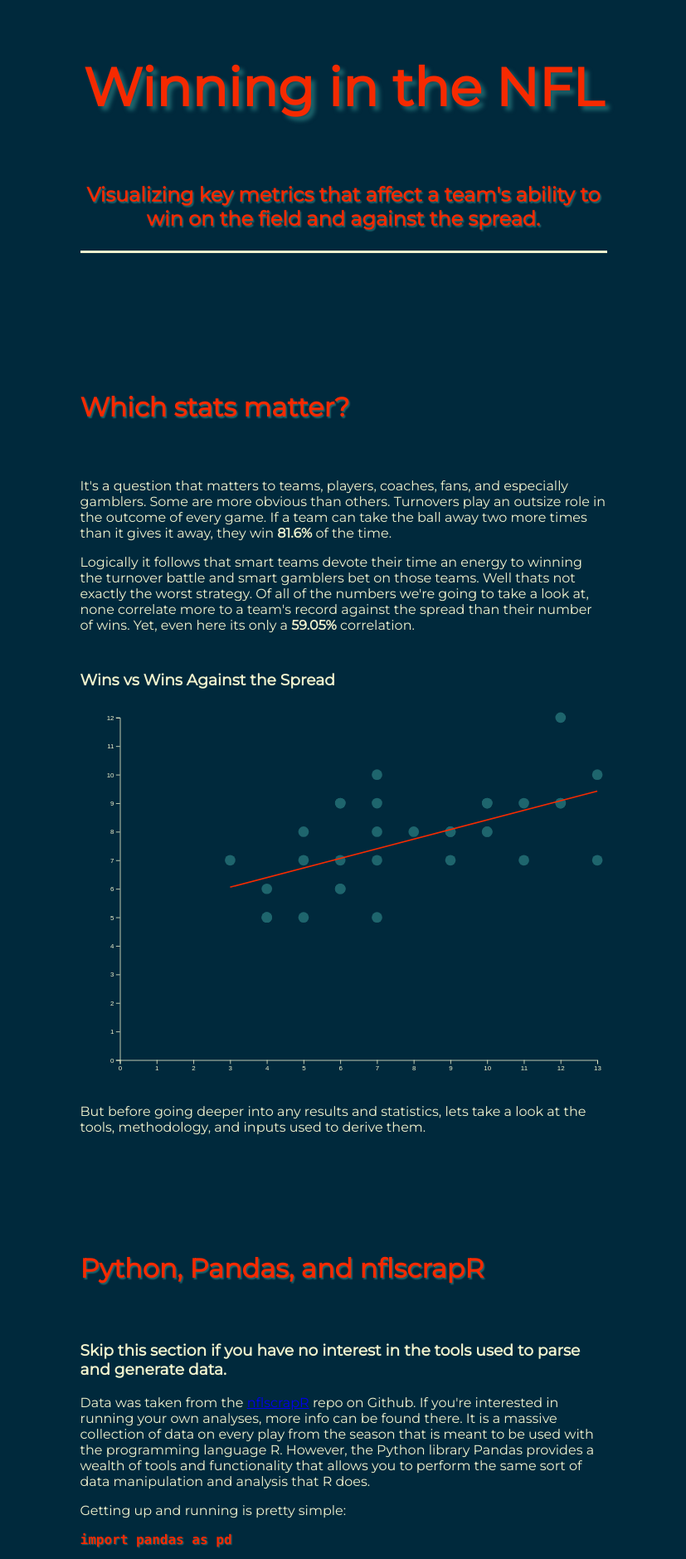
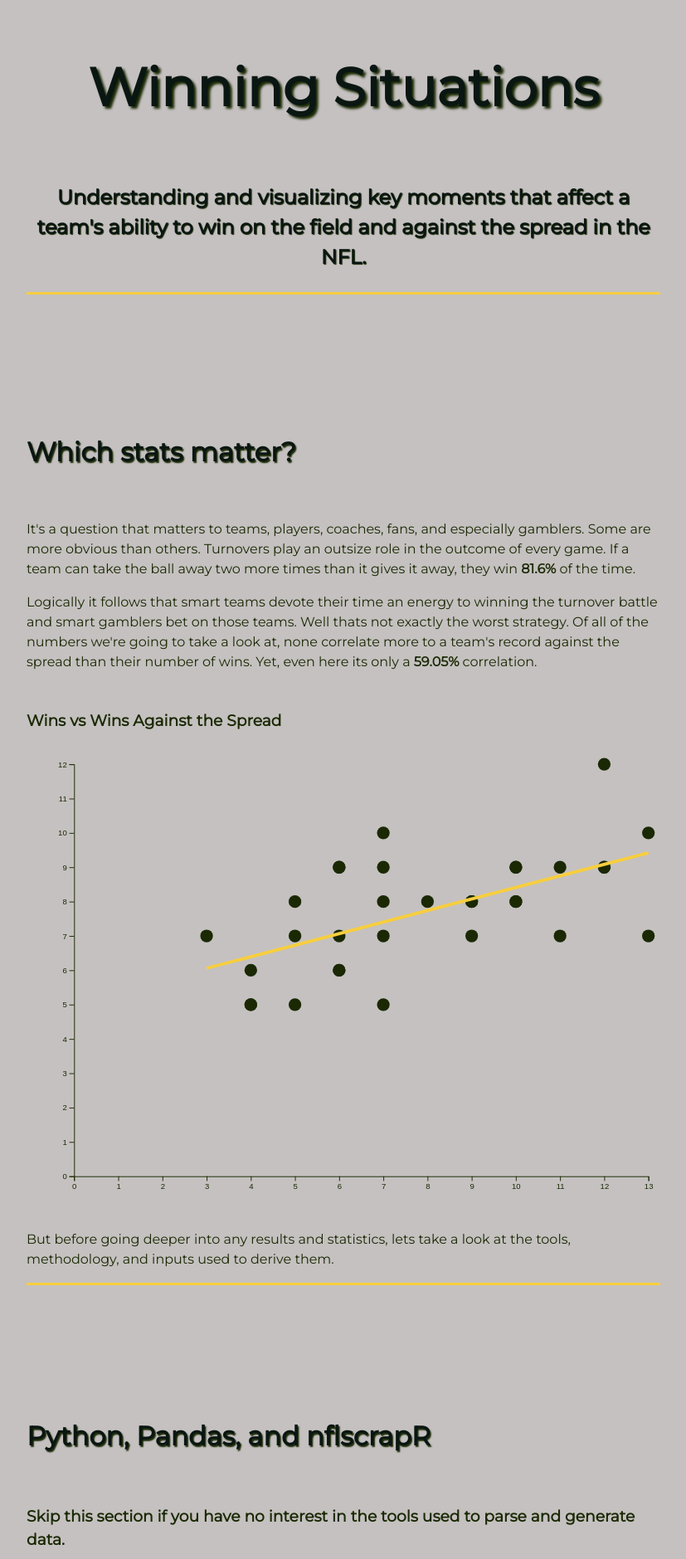
Before and after one commit to ferrisdraouil/nfl_data, a React (Create React App) app in the folder frontend/: page / in a window 1280 px wide. Shown: the top 1879 px of the page at 83% size, without its empty margins (226-1053 px from the left). Built offline with nearby package versions, Linux system fonts and the light colour scheme.

Commit message:
added content and modified css

```diff
--- a/frontend/src/App.css
+++ b/frontend/src/App.css
@@ -2,85 +2,88 @@
 
 body {
   font-family: 'Montserrat', sans-serif;
-  color: #f1f3ce;
+  color: #1a2903;
+  line-height: 1.5;
 }
 
 hr {
   display: block;
   height: 1px;
   border: 0;
-  border-top: 3px solid #f1f3ce;
+  border-top: 3px solid #f7ce3e;
   margin: 1em 0;
   padding: 0;
 }
 
 code {
   font-weight: bolder;
-  color: #f62a00;
-  text-shadow: 1.2px 1.2px 1.2px #1e656d;
+  color: #0a1612;
+  text-shadow: 0.5px 0.5px 0.5px #1a2903;
 }
 
 .App {
-  background-color: #00293c;
+  background-color: #c5c1c0;
 }
 
 #container {
   display: grid;
-  grid-template-columns: repeat(4, 1fr);
+  grid-template-columns: repeat(5, 1fr);
   grid-gap: 10px;
   grid-auto-rows: minmax(100px, auto);
 }
 
 .one {
-  grid-column: 2 / 4;
+  grid-column: 2 / 5;
   grid-row: 1 / 3;
   display: flex;
   justify-content: center;
   align-items: center;
   font-size: xx-large;
-  color: #f62a00;
-  text-shadow: 5px 5px 5px #1e656d;
+  color: #0a1612;
+  text-shadow: 3px 3px 3px #1a2903;
 }
 
 .two {
-  grid-column: 2 / 4;
+  grid-column: 2 / 5;
   grid-row: 3;
   text-align: center;
-  color: #f62a00;
-  text-shadow: 1.5px 1.5px 1.5px #1e656d;
+  color: #0a1612;
+  text-shadow: 1.0px 1.0px 1.0px #1a2903;
   font-size: x-large;
 }
 
 .three {
-  grid-column: 2 / 4;
+  grid-column: 2 / 5;
   grid-row: 5;
-  color: #f62a00;
-  text-shadow: 1.5px 1.5px 1.5px #1e656d;
+  color: #0a1612;
+  text-shadow: 1.5px 1.5px 1.5px #1a2903;
 }
 
 .four {
-  grid-column: 2 / 4;
+  grid-column: 2 / 5;
   grid-row: 6;
-  /* color: #f1f3ce; */
 }
 
 .five {
-  grid-column: 2 / 4;
+  grid-column: 2 / 5;
   grid-row: 7;
-  /* color: #8c0004; */
 }
 
 .six {
-  grid-column: 2 / 4;
+  grid-column: 2 / 5;
   grid-row: 9;
-  color: #f62a00;
-  text-shadow: 1.5px 1.5px 1.5px #1e656d;
+  color: #0a1612;
+  text-shadow: 1.5px 1.5px 1.5px #1a2903;
 }
 .seven {
-  grid-column: 2 / 4;
+  grid-column: 2 / 5;
   grid-row: 10;
 }
 .eight {
-  grid-column: 2 / 4;
+  grid-column: 2 / 5;
   grid-row: 11;
 }
+.nine {
+  grid-column: 2 / 5;
+  grid-row: 12;
+}
--- a/frontend/src/App.js
+++ b/frontend/src/App.js
@@ -1,17 +1,24 @@
 import React, { Component } from 'react';
 import './App.css';
-import LinearPlot from './LinearPlot';
+import ScatterPlot from './ScatterPlot';
 
 class App extends Component {
   render() {
+    const { winsVsAts, downOneQuarterFourCloseTrue } = this.props;
+    const winsVsDownOneQuarterFourCloseTrue = winsVsAts.map((elem, idx) => {
+      return [elem[0], downOneQuarterFourCloseTrue[idx]];
+    });
+    const atsWinsVsDownOneQuarterFourCloseTrue = winsVsAts.map((elem, idx) => {
+      return [elem[1], downOneQuarterFourCloseTrue[idx]];
+    });
     return (
       <div className="App" id="container">
         <header className="one">
-          <h1>Winning in the NFL</h1>
+          <h1>Winning Situations</h1>
         </header>
         <b className="two">
-          Visualizing key metrics that affect a team's ability to win on the
-          field and against the spread.
+          Understanding and visualizing key moments that affect a team's ability
+          to win on the field and against the spread in the NFL.
           <hr />
         </b>
         <h1 className="three">Which stats matter?</h1>
@@ -33,13 +40,15 @@ class App extends Component {
           </p>
         </section>
         <section className="five">
-          <LinearPlot
+          <ScatterPlot
             data={this.props.winsVsAts}
             title={'Wins vs Wins Against the Spread'}
           />
           But before going deeper into any results and statistics, lets take a
           look at the tools, methodology, and inputs used to derive them.
+          <hr />
         </section>
+
         <h1 className="six">Python, Pandas, and nflscrapR</h1>
         <section className="seven">
           <h3>
@@ -99,6 +108,79 @@ class App extends Component {
             they become very interesting.
           </p>
         </section>
+        <header className="eight">
+          <h1>The Game's Mosts Important Situation</h1>
+          <hr />
+        </header>
+        <section className="nine">
+          <p>
+            To both teams and gamblers alike, there is one situation which
+            correlates with success more than any other. A team's Win
+            Probability Added per play on{' '}
+            <b>First Down in the Fourth Quarter of close games</b>. Here, close
+            is defined as a score differential less than or equal to 12 points.
+            The raw correlation to wins is <b>0.78</b> and to against the spread
+            wins it is <b>0.54</b>. Both of those numbers are the highest in
+            their respective categories.
+          </p>
+          <ScatterPlot
+            data={winsVsDownOneQuarterFourCloseTrue}
+            title="Wins vs WPA Down One, Quarter Four, Close Game"
+          />
+          <ScatterPlot
+            data={atsWinsVsDownOneQuarterFourCloseTrue}
+            title="ATS Wins vs WPA - Down One, Quarter Four, Close Game"
+          />
+          <p>
+            If you're a diehard football fan, as I am, this is somewhat
+            surprisng to find out. The common sense states that third is the
+            King of downs, and the best teams are the best because they dial up
+            their performance when it's either succeed or vacate the field of
+            play.
+          </p>
+          <p>
+            In fact, third down does not appear to be nearly as important as the
+            first two. Take, for example,{' '}
+            <b>third down in the fourth quarter of close games</b>. If you had
+            asked me to make a hypothesis about which situation would correlate
+            most strongly with a team's win-loss record, then this would have
+            been the one I chose. As it turns out, the correlation coefficient
+            is <b>0.42</b>, which is respectable, but to put it in context,
+            there are fifty game states that are more strongly correlated to
+            wins. Further extending the weirdness, of those fifty, only five
+            involve third down -- the rest are all tied to either first or
+            second down.
+          </p>
+          <p>
+            For the curious, the top five in order are:
+            <ol>
+              <li>First Down, Fourth Quarter, Close Game</li>
+              <li>First Down, Second Half, Close Game</li>
+              <li>
+                First Down, Third Quarter, Close Game, Outside the Red Zone
+              </li>
+              <li>
+                First Down, Second Quarter, Close Game, Outside the Red Zone
+              </li>
+              <li>
+                First Down, First Quarter, Close Game, Outside the Red Zone
+              </li>
+            </ol>
+            <br />
+            And for wins against the spread:
+            <ol>
+              <li>First Down, Fourth Quarter, Close Game</li>
+              <li>Second Down, Second Half, Close Game</li>
+              <li>Second Down, Second Half, Close Game, Inside the Red Zone</li>
+              <li>
+                Second Down, Second Quarter, Close Game, Inside the Red Zone
+              </li>
+              <li>
+                Second Down, First Quarter, Close Game, Inside the Red Zone
+              </li>
+            </ol>
+          </p>
+        </section>
       </div>
     );
   }
@@ -138,6 +220,40 @@ App.defaultProps = {
     [5, 7],
     [9, 8],
     [7, 9]
+  ],
+  downOneQuarterFourCloseTrue: [
+    -0.01,
+    0,
+    0.004,
+    0,
+    -0.007,
+    0.015,
+    -0.005,
+    0.008,
+    0.004,
+    -0.007,
+    -0.009,
+    -0.005,
+    0.001,
+    0.005,
+    0.002,
+    0.007,
+    0.01,
+    0.008,
+    -0.004,
+    -0.003,
+    0.004,
+    0.007,
+    -0.003,
+    -0.011,
+    -0.011,
+    0,
+    0.003,
+    -0.002,
+    -0.006,
+    -0.003,
+    0.001,
+    -0.004
   ]
 };
 
--- a/frontend/src/Circles.js
+++ b/frontend/src/Circles.js
@@ -7,7 +7,7 @@ export default class RenderCircles extends React.Component {
         cx={this.props.scale.x(coords[0])}
         cy={this.props.scale.y(coords[1])}
         r="8"
-        style={{ fill: '#1e656d' }}
+        style={{ fill: '#1a2903' }}
         key={i}
       />
     ));
--- a/frontend/src/ScatterPlot.js
+++ b/frontend/src/ScatterPlot.js
@@ -1,5 +1,5 @@
 import React from 'react';
-import { scaleLinear, max, axisLeft, axisBottom } from 'd3';
+import { scaleLinear, max, min, axisLeft, axisBottom } from 'd3';
 import Circles from './Circles';
 import TrendLine from './TrendLine';
 import Axis from './Axis';
@@ -13,7 +13,12 @@ export default class ScatterPlot extends React.Component {
 
     const x = scaleLinear()
       .domain([
-        0,
+        Math.min(
+          min(data, function(d) {
+            return d[0];
+          }),
+          0
+        ),
         max(data, function(d) {
           return d[0];
         })
@@ -22,7 +27,12 @@ export default class ScatterPlot extends React.Component {
 
     const y = scaleLinear()
       .domain([
-        0,
+        Math.min(
+          min(data, function(d) {
+            return d[1];
+          }),
+          0
+        ),
         max(data, function(d) {
           return d[1];
         })
@@ -33,10 +43,10 @@ export default class ScatterPlot extends React.Component {
       <div>
         <h3> {this.props.title} </h3>
         <svg
+          className="chart"
           viewBox={`0, 0, ${width + margin.right + margin.left}, ${height +
             margin.top +
             margin.bottom}`}
-          className="chart"
         >
           <g
             transform={'translate(' + margin.left + ',' + margin.top + ')'}
--- a/frontend/src/TrendLine.js
+++ b/frontend/src/TrendLine.js
@@ -54,7 +54,7 @@ export default class TrendLine extends React.Component {
         y1={this.props.scale.y(trendline_points[0][1])}
         x2={this.props.scale.x(trendline_points[1][0])}
         y2={this.props.scale.y(trendline_points[1][1])}
-        style={{ stroke: '#f62a00', strokeWidth: '2' }}
+        style={{ stroke: '#f7ce3e', strokeWidth: '4' }}
       />
     );
   }
```
